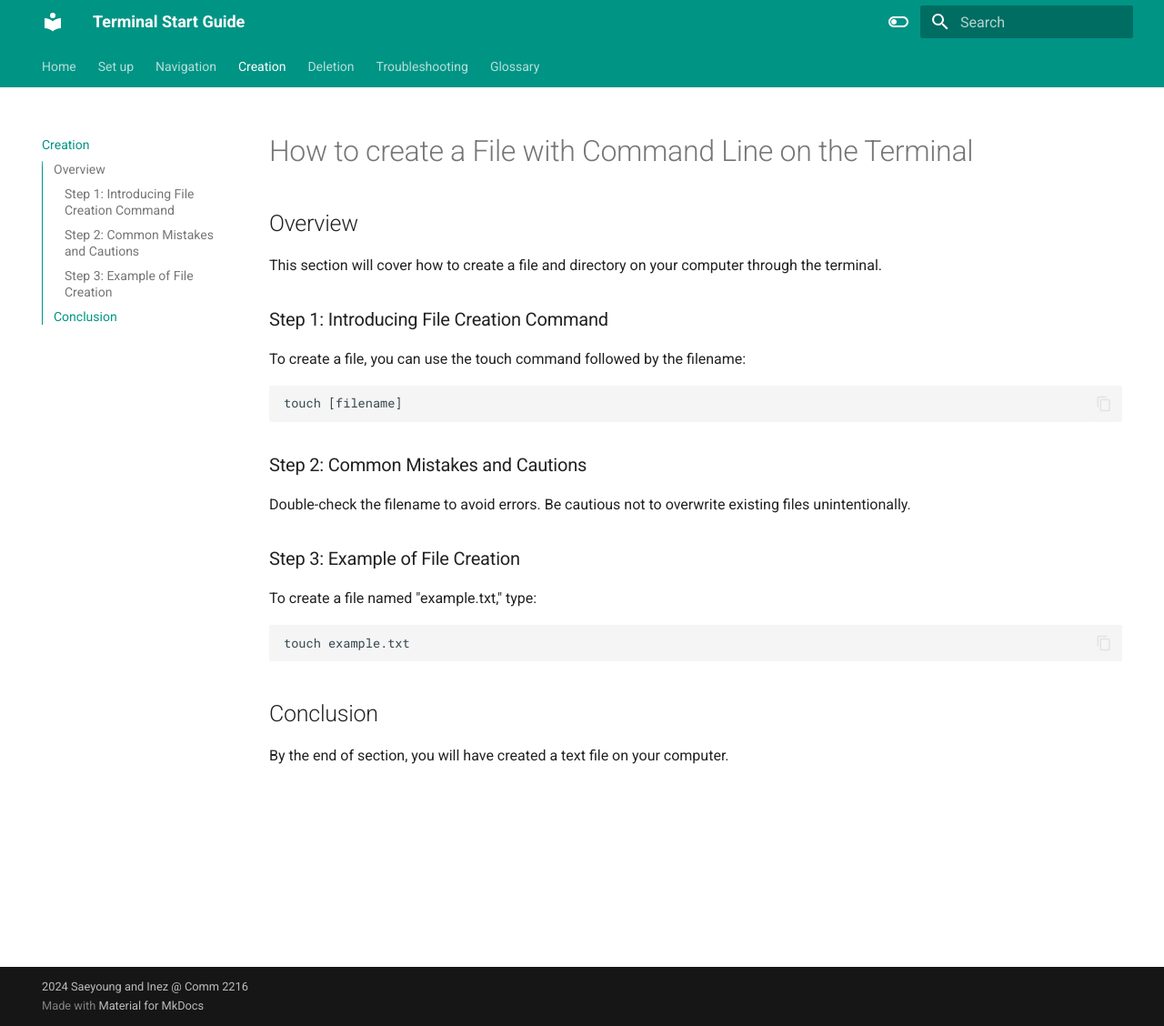
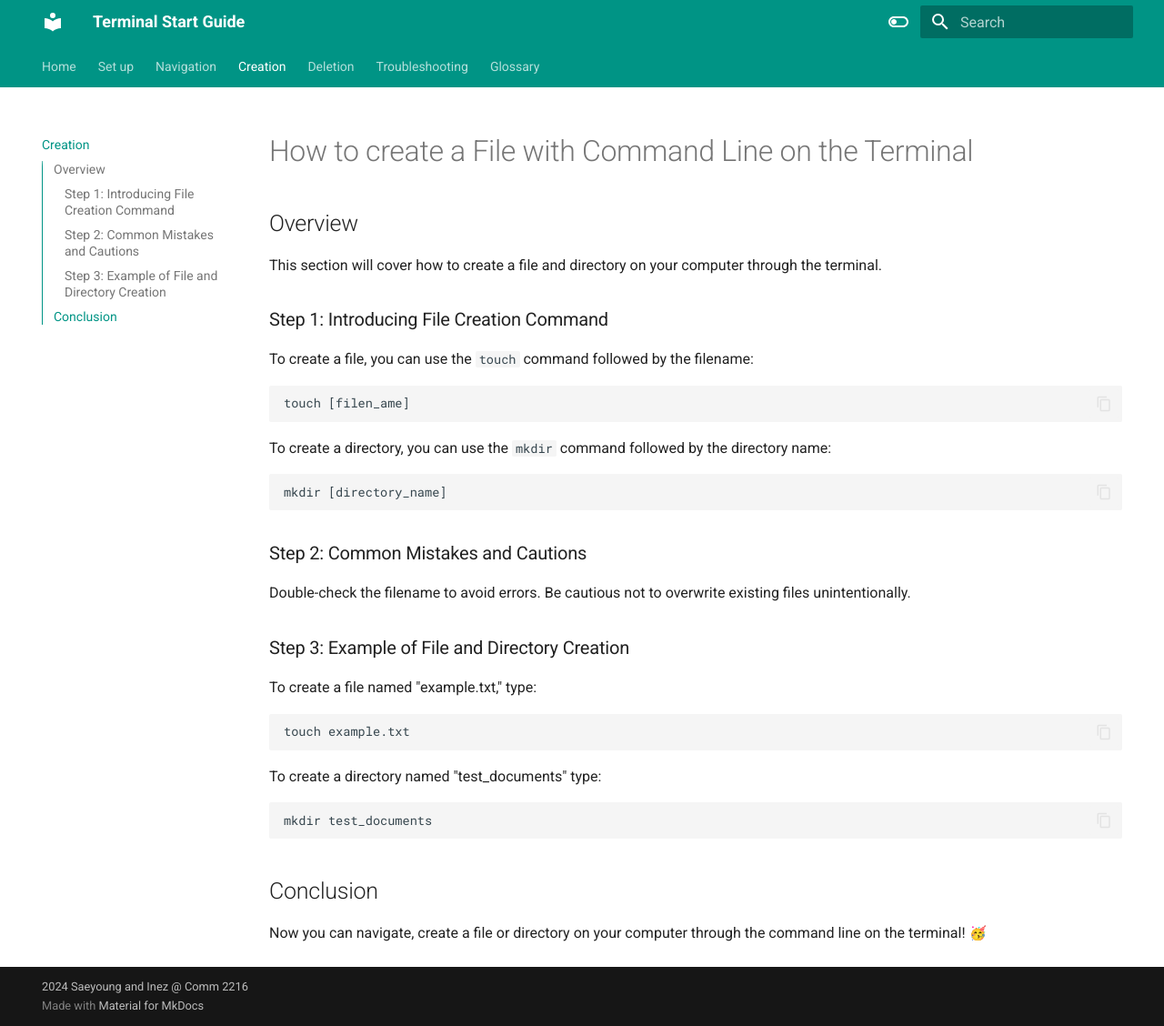
Before and after one commit to Inez-y/user_docs_Inez_Saeyoung, an MkDocs documentation site: the page built from docs/creation1.md, in a window 1280 px wide and 1128 px high. Shown: the whole window at 91% size. Built offline with MkDocs 1.6.1 and Material for MkDocs 9.7.7, drawn with Linux system fonts in a browser that asks for light colours; emoji names are drawn with the system emoji font.

Commit message:
UPDATE task files

````diff
--- a/docs/creation1.md
+++ b/docs/creation1.md
@@ -6,10 +6,16 @@ This section will cover how to create a file and directory on your computer thro
 
 ### Step 1: Introducing File Creation Command
 
-To create a file, you can use the touch command followed by the filename:
+To create a file, you can use the `touch` command followed by the filename:
 
 ```
-touch [filename]
+touch [filen_ame]
+```
+
+To create a directory, you can use the `mkdir` command followed by the directory name:
+
+```
+mkdir [directory_name]
 ```
 
 ### Step 2: Common Mistakes and Cautions
@@ -17,7 +23,7 @@ touch [filename]
 Double-check the filename to avoid errors.
 Be cautious not to overwrite existing files unintentionally.
 
-### Step 3: Example of File Creation
+### Step 3: Example of File and Directory Creation
 
 To create a file named "example.txt," type:
 
@@ -25,6 +31,12 @@ To create a file named "example.txt," type:
 touch example.txt
 ```
 
+To create a directory named "test_documents" type:
+
+```
+mkdir test_documents
+```
+
 ## Conclusion
 
-By the end of section, you will have created a text file on your computer.
+Now you can navigate, create a file or directory on your computer through the command line on the terminal! :partying_face:
````
Also changed, not shown: docs/deletion.md (+1 -1 lines), docs/navi.md (+2 -4 lines).
